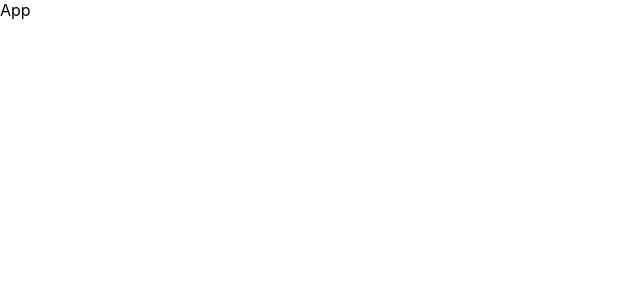
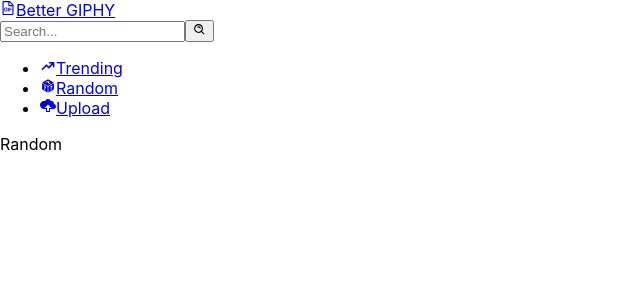
Before and after one commit to ferdek007/giphy-app-react-project, a React (Create React App) app: page /random in a window 1280 px wide. Shown: the top 300 px of the page, without its empty margins (0-640 px from the left). Built offline with nearby package versions, Linux system fonts and the light colour scheme.

Commit message:
Added navigation via BrowserRouter

```diff
--- a/src/App.js
+++ b/src/App.js
@@ -1,9 +1,26 @@
+import { Route, Routes } from 'react-router-dom';
+import NavBar from './components/NavBar';
+import Feed from './components/Feed';
+import Random from './components/Random';
+import Upload from './components/Upload';
+import GifDetails from './components/GifDetails';
+import SearchFeed from './components/SearchFeed';
 
 function App() {
   return (
-    <div className="App">
-      App
-    </div>
+    <>
+      <NavBar />
+      <div className="main-container">
+        <Routes>
+          <Route path="/" exact element={<Feed />} />
+          <Route path="/categories/:category" exact element={<Feed />} />
+          <Route path="/random" element={<Random />} />
+          <Route path="/upload" element={<Upload />} />
+          <Route path="/gifs/:id" element={<GifDetails />} />
+          <Route path="/search/:searchTerm" element={<SearchFeed />} />
+        </Routes>
+      </div>
+    </>
   );
 }
 
--- /dev/null
+++ b/src/components/GifDetails.jsx
@@ -0,0 +1,5 @@
+const GifDetails = () => {
+  return <div>GifDetails</div>;
+};
+
+export default GifDetails;
--- a/src/components/NavBar.jsx
+++ b/src/components/NavBar.jsx
@@ -1,5 +1,77 @@
+import { useState } from "react";
+import { Link, useMatch, useNavigate, useResolvedPath } from "react-router-dom";
+// icons
+import { AiOutlineFileGif } from "react-icons/ai";
+import { BiSearchAlt } from "react-icons/bi";
+import { HiTrendingUp } from "react-icons/hi";
+import { GiPerspectiveDiceSixFacesRandom } from "react-icons/gi";
+import { ImCloudUpload } from "react-icons/im";
+
 const NavBar = () => {
-  return <div>NavBar</div>;
+  const [searchTerm, setSearchTerm] = useState("");
+
+  const navigate = useNavigate();
+
+  const handleSubmit = (e) => {
+    e.preventDefault();
+
+    if (searchTerm) {
+      navigate(`/search/${searchTerm}`);
+      // setSearchTerm("");
+    }
+  };
+
+  return (
+    <nav className="nav">
+      <div className="nav-section">
+        <Link to="/" className="site-title">
+          <AiOutlineFileGif className="site-icon" />
+          Better GIPHY
+        </Link>
+        <div className="search-container">
+          <form onSubmit={handleSubmit}>
+            <input
+              type="search"
+              value={searchTerm.replace("-", " ")}
+              onChange={(e) => setSearchTerm(e.target.value.replace(" ", "-"))}
+              placeholder="Search..."
+              id="search-input"
+            />
+            <button type="submit" id="search-button">
+              <BiSearchAlt className="search-icon" />
+            </button>
+          </form>
+        </div>
+      </div>
+      <ul>
+        <CustomLink to="/categories/trending">
+          <HiTrendingUp className="nav-icon" />
+          Trending
+        </CustomLink>
+        <CustomLink to="/random">
+          <GiPerspectiveDiceSixFacesRandom className="nav-icon" />
+          Random
+        </CustomLink>
+        <CustomLink to="/upload">
+          <ImCloudUpload className="nav-icon" />
+          Upload
+        </CustomLink>
+      </ul>
+    </nav>
+  );
 };
 
+function CustomLink({ to, children, ...props }) {
+  const resolvedPath = useResolvedPath(to);
+  const isActive = useMatch({ path: resolvedPath.pathname, end: true });
+
+  return (
+    <li className={isActive ? "active" : ""}>
+      <Link to={to} {...props}>
+        {children}
+      </Link>
+    </li>
+  );
+}
+
 export default NavBar;
--- /dev/null
+++ b/src/components/Random.jsx
@@ -0,0 +1,5 @@
+const Random = () => {
+  return <div>Random</div>;
+};
+
+export default Random;
--- /dev/null
+++ b/src/components/SearchFeed.jsx
@@ -0,0 +1,5 @@
+const SearchFeed = () => {
+  return <div>SearchFeed</div>;
+};
+
+export default SearchFeed;
--- /dev/null
+++ b/src/components/Upload.jsx
@@ -0,0 +1,5 @@
+const Upload = () => {
+  return <div>Upload</div>;
+};
+
+export default Upload;
--- a/src/index.js
+++ b/src/index.js
@@ -1,11 +1,14 @@
 import React from 'react';
 import ReactDOM from 'react-dom/client';
+import { BrowserRouter } from 'react-router-dom';
 import App from './App';
 import './index.css';
 
 const root = ReactDOM.createRoot(document.getElementById('root'));
 root.render(
   <React.StrictMode>
-    <App />
+    <BrowserRouter>
+      <App />
+    </BrowserRouter>
   </React.StrictMode>
 );
```
Also changed, not shown: 1 other file (tests, documents, lock files or other folders).
